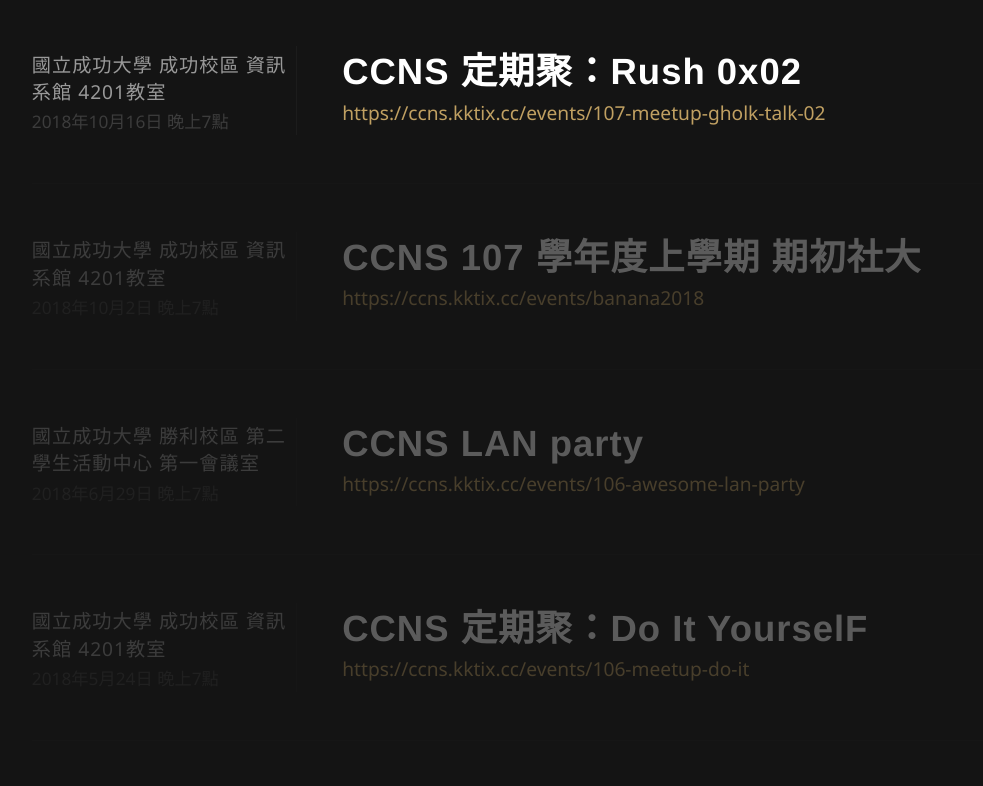
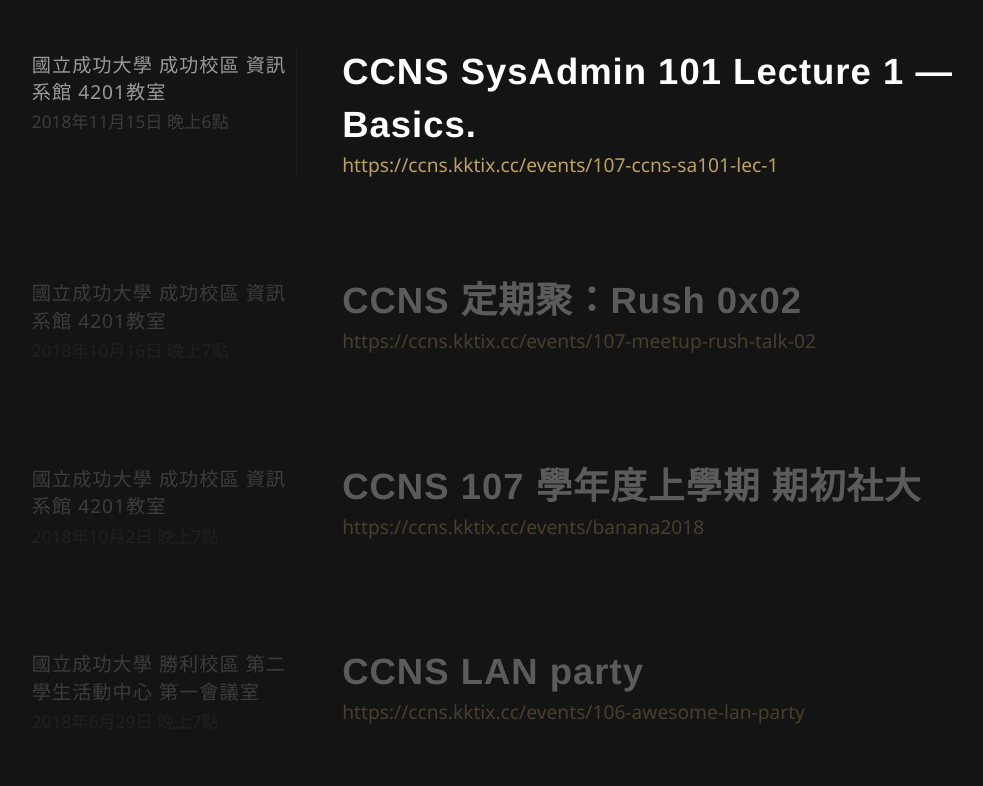
Before and after one commit to ccns/ccns.github.io-deprecated, a website: page index.html in a window 1280 px wide. Shown: the part 1447-2233 px from the top of the page, without its empty margins (77-1060 px from the left). Drawn offline with nearby package versions, Linux system fonts and the light colour scheme; files whose address does not match are found by name; a web font is replaced by a local one.

Commit message:
update events

```diff
--- a/index.html
+++ b/index.html
@@ -63,11 +63,24 @@
 
                 <div class="eventInfo">
                   <p class="eventPlace">國立成功大學 成功校區 資訊系館 4201教室  </p>
+                  <p class="eventTime">2018年11月15日 晚上6點</p>
+                </div>
+                <div class="eventName">
+                  <div class="name">CCNS SysAdmin 101 Lecture 1 — Basics.</div>
+                  <a href="https://ccns.kktix.cc/events/107-ccns-sa101-lec-1" class="url" target="_blank">https://ccns.kktix.cc/events/107-ccns-sa101-lec-1</a>
+                </div>
+            </div>
+
+
+            <div class="eventBox">
+
+                <div class="eventInfo">
+                  <p class="eventPlace">國立成功大學 成功校區 資訊系館 4201教室  </p>
                   <p class="eventTime">2018年10月16日 晚上7點</p>
                 </div>
                 <div class="eventName">
                   <div class="name">CCNS 定期聚：Rush 0x02</div>
-                  <a href="https://ccns.kktix.cc/events/107-meetup-gholk-talk-02" class="url" target="_blank">https://ccns.kktix.cc/events/107-meetup-gholk-talk-02</a>
+                  <a href="https://ccns.kktix.cc/events/107-meetup-rush-talk-02" class="url" target="_blank">https://ccns.kktix.cc/events/107-meetup-rush-talk-02</a>
                 </div>
             </div>
 
```
